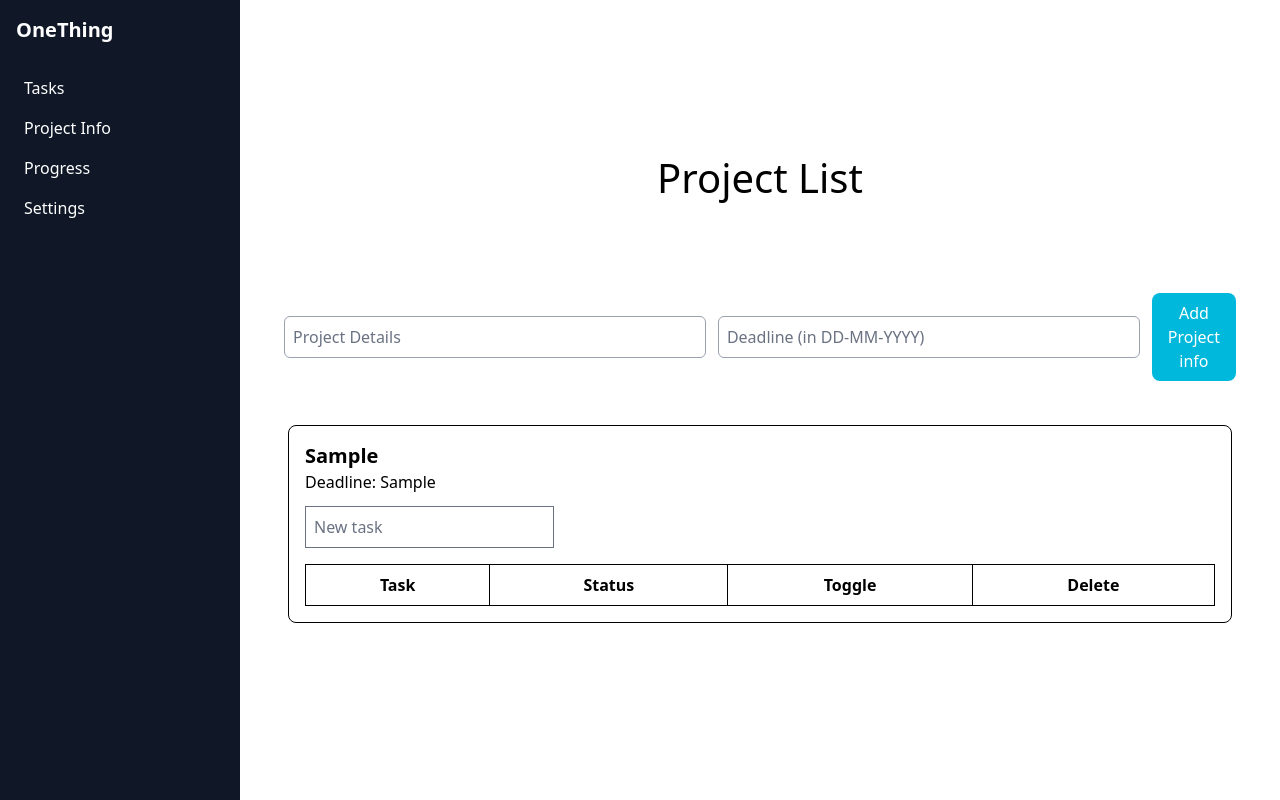
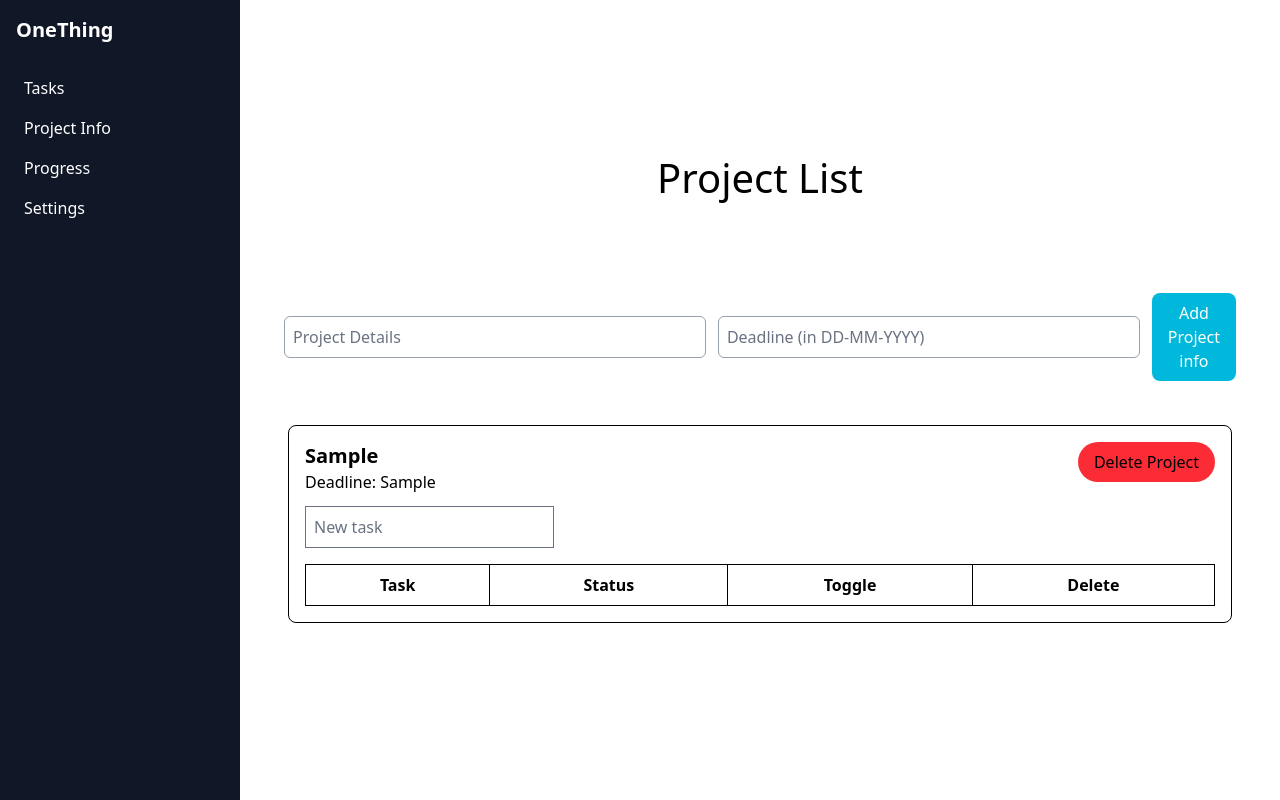
Before and after one commit to vk22006/OneThing, a SvelteKit app: page /Components/ProjectInfo in a window 1280 px wide. Both pictures are taken after typing "Sample", "Sample" into the empty fields and a click on the button "Add Project info". Built offline with nearby package versions, Linux system fonts and the light colour scheme.

Commit message:
Aligned delete project button

```diff
--- a/src/routes/Components/ProjectInfo/+page.svelte
+++ b/src/routes/Components/ProjectInfo/+page.svelte
@@ -139,8 +139,18 @@
     <div class="m-6 p-4 border rounded-lg">
 
         <!-- Project Info -->
-        <h2 class="text-xl font-bold">{project.title}</h2>
-        <p class="mb-3">Deadline: {project.deadline}</p>
+        <div class="flex justify-between">
+            <div>
+                <h2 class="text-xl font-bold">{project.title}</h2>
+                <p class="mb-3">Deadline: {project.deadline}</p>
+            </div>
+
+            <div>
+                <button onclick={()=>removeProject(project.id)} class="p-2 px-4 bg-red-500 hover:bg-red-700 rounded-full">
+                    Delete Project
+                </button>
+            </div>
+        </div>
 
         <!-- Add task -->
         <input
@@ -156,6 +166,7 @@
                 }
             }}
         />
+
 
         <!-- Tasks Table -->
         <table class="table-auto w-full border">
```
